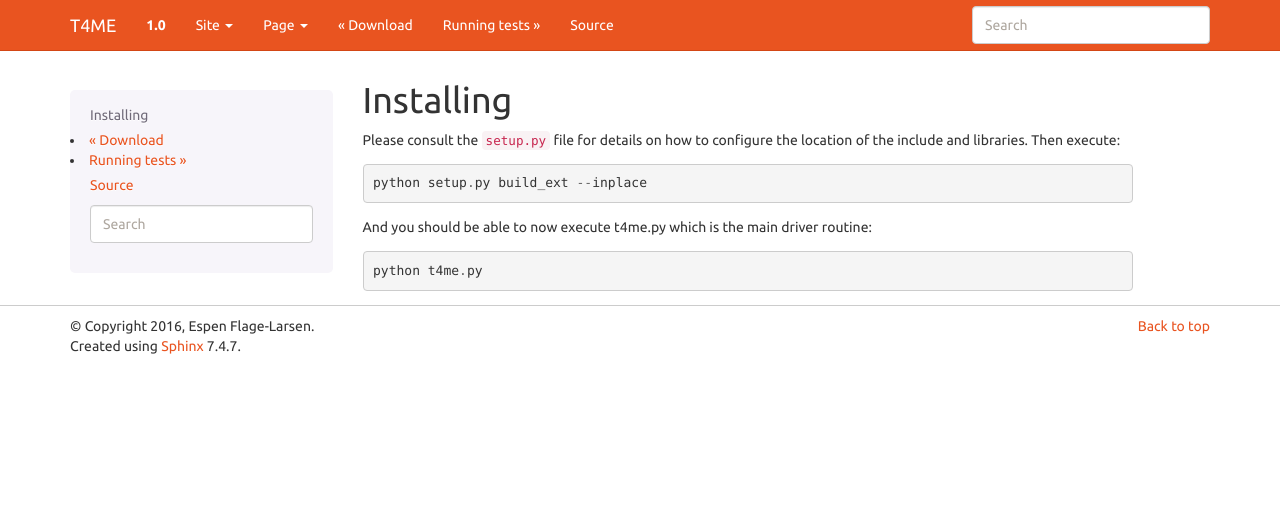
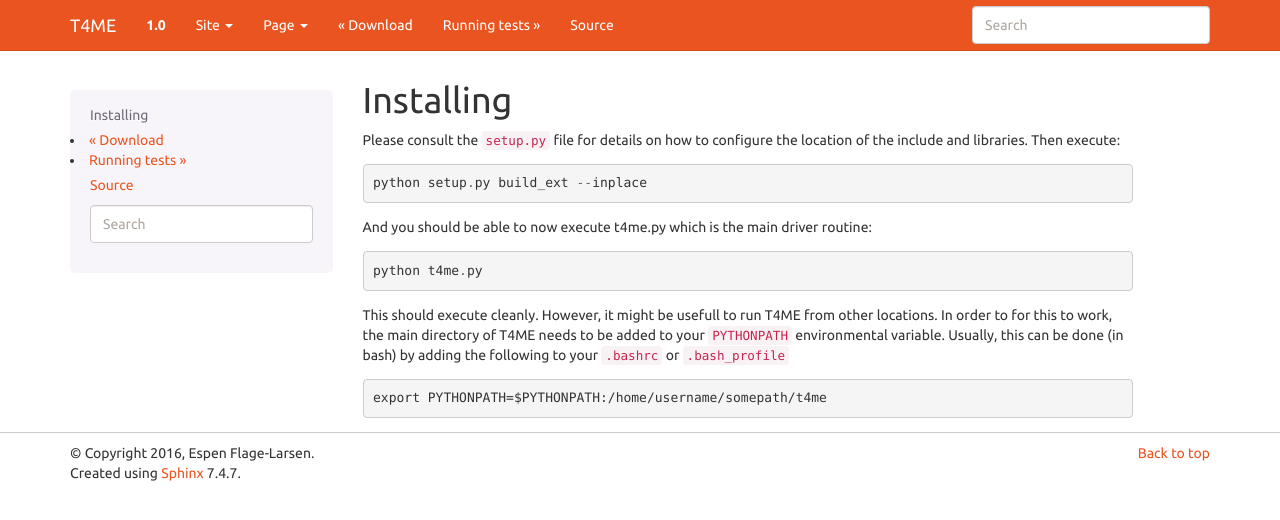
Before and after one commit to espenfl/t4me, a Sphinx documentation site: the page built from docs/install.rst, in a window 1280 px wide. Shown: the top 520 px of the page. Built offline with Sphinx 7.4.7, drawn with Linux system fonts in a browser that asks for light colours; formulas are drawn with MathJax 3.

Commit message:
Updated documentation

```diff
--- a/docs/install.rst
+++ b/docs/install.rst
@@ -11,3 +11,14 @@ And you should be able to now execute t4me.py which is
 the main driver routine::
 
     python t4me.py
+
+This should execute cleanly. However, it might be usefull
+to run T4ME from other locations. In order to for this to
+work, the main directory of T4ME needs to be added to
+your ``PYTHONPATH`` environmental variable. Usually, this can
+be done (in bash) by adding the following to your
+:file:`.bashrc` or :file:`.bash_profile`
+
+::
+
+   export PYTHONPATH=$PYTHONPATH:/home/username/somepath/t4me
```
